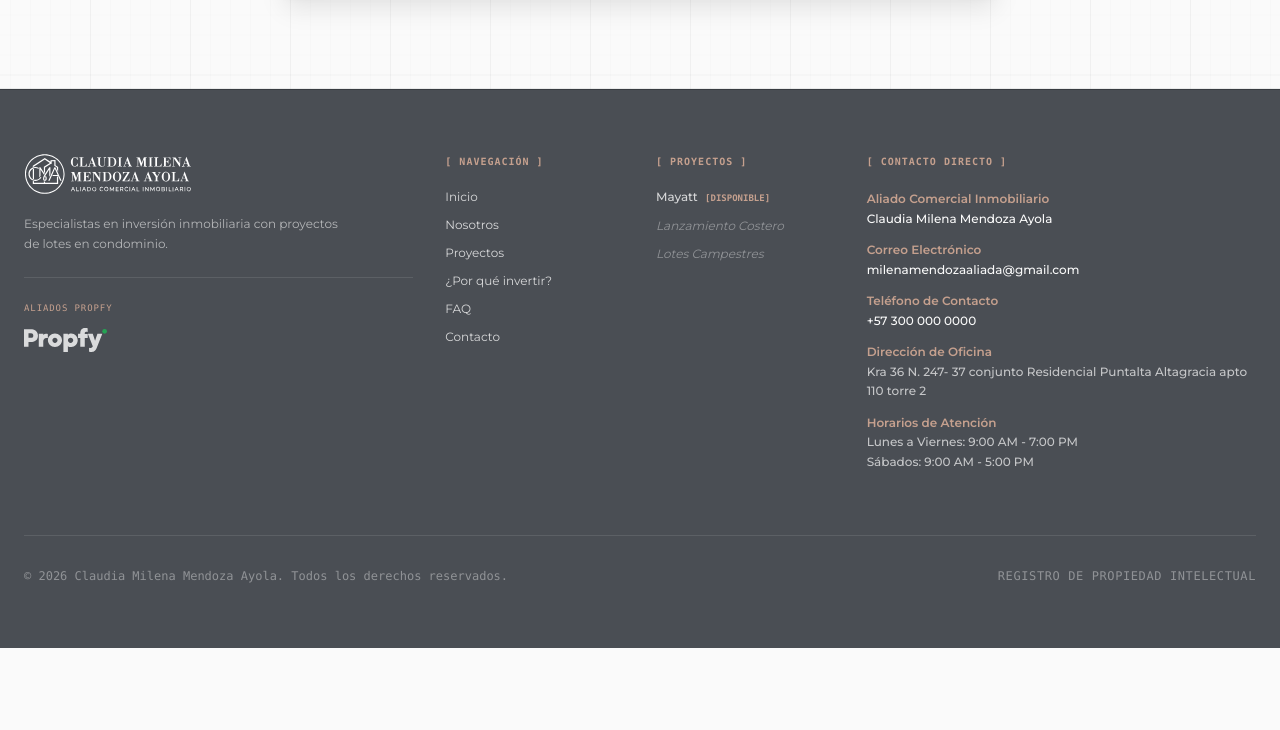
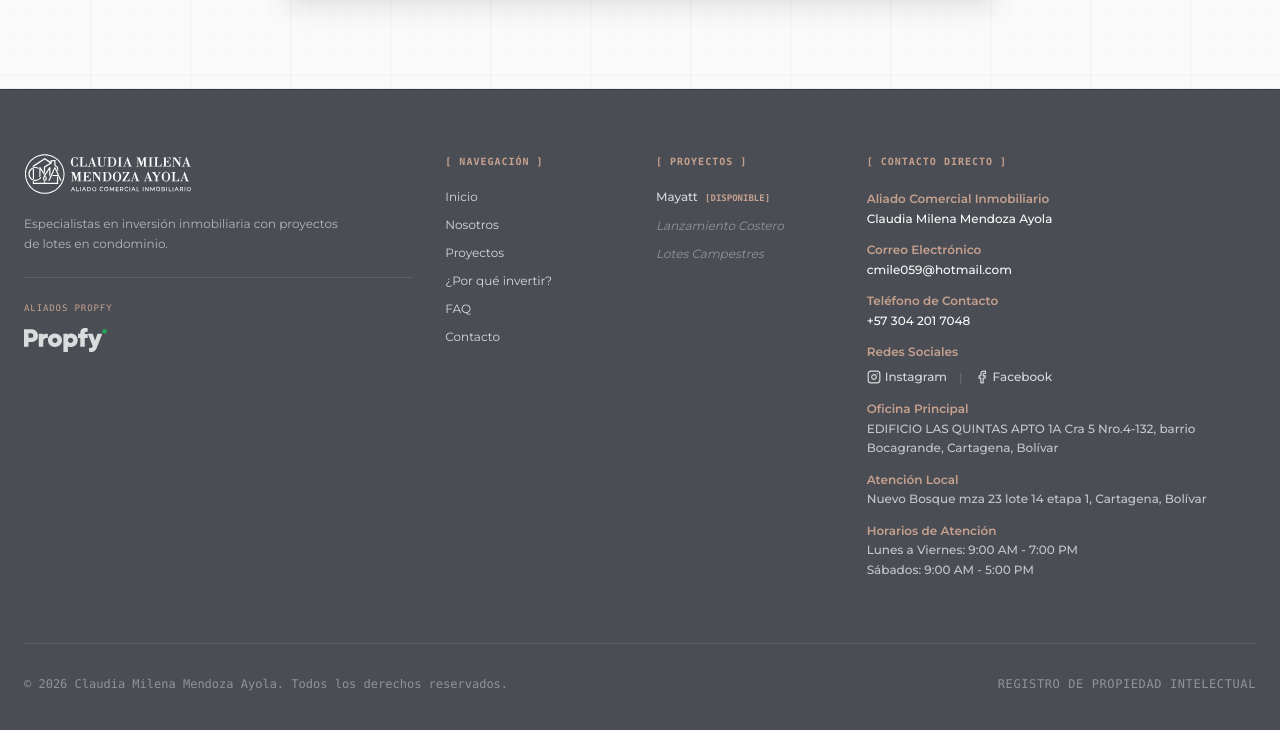
Before and after one commit to junierhz/WebClaudiaMendoza, a plain HTML site: page index.html in a window 1280 px wide. Shown: the part 5044-5774 px from the top of the page. Before the commit the page ends 5692 px from the top, so only its background shows below. Drawn offline with nearby package versions, Linux system fonts and the light colour scheme.

Commit message:
Add files via upload

```diff
--- a/index.html
+++ b/index.html
@@ -781,15 +781,39 @@
             </li>
             <li>
               <span class="block text-rosegold font-semibold">Correo Electrónico</span>
-              <a href="mailto:milenamendozaaliada@gmail.com" class="text-pearl hover:text-rosegold transition-colors break-all font-medium">milenamendozaaliada@gmail.com</a>
+              <a href="mailto:cmile059@hotmail.com" class="text-pearl hover:text-rosegold transition-colors break-all font-medium">cmile059@hotmail.com</a>
             </li>
             <li>
               <span class="block text-rosegold font-semibold">Teléfono de Contacto</span>
-              <span class="text-pearl font-medium">+57 300 000 0000</span>
+              <span class="text-pearl font-medium">+57 304 201 7048</span>
             </li>
             <li>
-              <span class="block text-rosegold font-semibold">Dirección de Oficina</span>
-              <span class="text-pearl/70 font-medium">Kra 36 N. 247- 37 conjunto Residencial Puntalta Altagracia apto 110 torre 2</span>
+              <span class="block text-rosegold font-semibold">Redes Sociales</span>
+              <div class="flex items-center space-x-3 mt-1.5">
+                <a href="https://www.instagram.com/clau_mendoza_agente_?igsh=dTQyemxmY2I3a2hy" target="_blank" rel="noopener noreferrer" class="text-pearl/80 hover:text-rosegold transition-colors font-medium flex items-center text-xs">
+                  <svg class="w-3.5 h-3.5 mr-1" viewBox="0 0 24 24" fill="none" stroke="currentColor" stroke-width="2" stroke-linecap="round" stroke-linejoin="round">
+                    <rect x="2" y="2" width="20" height="20" rx="5" ry="5"></rect>
+                    <path d="M16 11.37A4 4 0 1 1 12.63 8 4 4 0 0 1 16 11.37z"></path>
+                    <line x1="17.5" y1="6.5" x2="17.51" y2="6.5"></line>
+                  </svg>
+                  Instagram
+                </a>
+                <span class="text-pearl/20">|</span>
+                <a href="https://www.facebook.com/share/161qwwzCssd/" target="_blank" rel="noopener noreferrer" class="text-pearl/80 hover:text-rosegold transition-colors font-medium flex items-center text-xs">
+                  <svg class="w-3.5 h-3.5 mr-1" viewBox="0 0 24 24" fill="none" stroke="currentColor" stroke-width="2" stroke-linecap="round" stroke-linejoin="round">
+                    <path d="M18 2h-3a5 5 0 0 0-5 5v3H7v4h3v8h4v-8h3l1-4h-4V7a1 1 0 0 1 1-1h3z"></path>
+                  </svg>
+                  Facebook
+                </a>
+              </div>
+            </li>
+            <li>
+              <span class="block text-rosegold font-semibold">Oficina Principal</span>
+              <span class="text-pearl/70 font-medium block">EDIFICIO LAS QUINTAS APTO 1A Cra 5 Nro.4-132, barrio Bocagrande, Cartagena, Bolívar</span>
+            </li>
+            <li>
+              <span class="block text-rosegold font-semibold">Atención Local</span>
+              <span class="text-pearl/70 font-medium block">Nuevo Bosque mza 23 lote 14 etapa 1, Cartagena, Bolívar</span>
             </li>
             <li>
               <span class="block text-rosegold font-semibold">Horarios de Atención</span>
```
Also changed, not shown: mayatt.html (+28 -4 lines).
